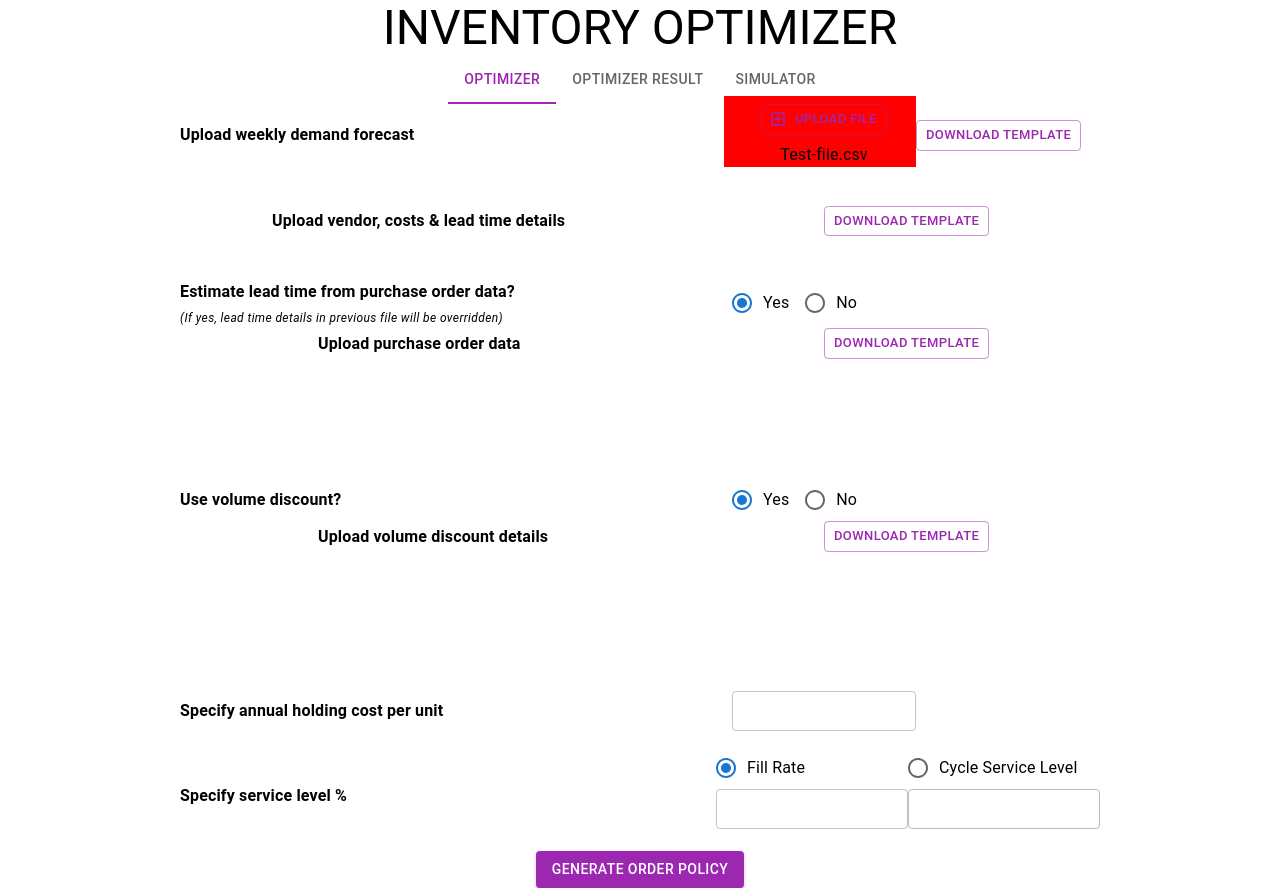
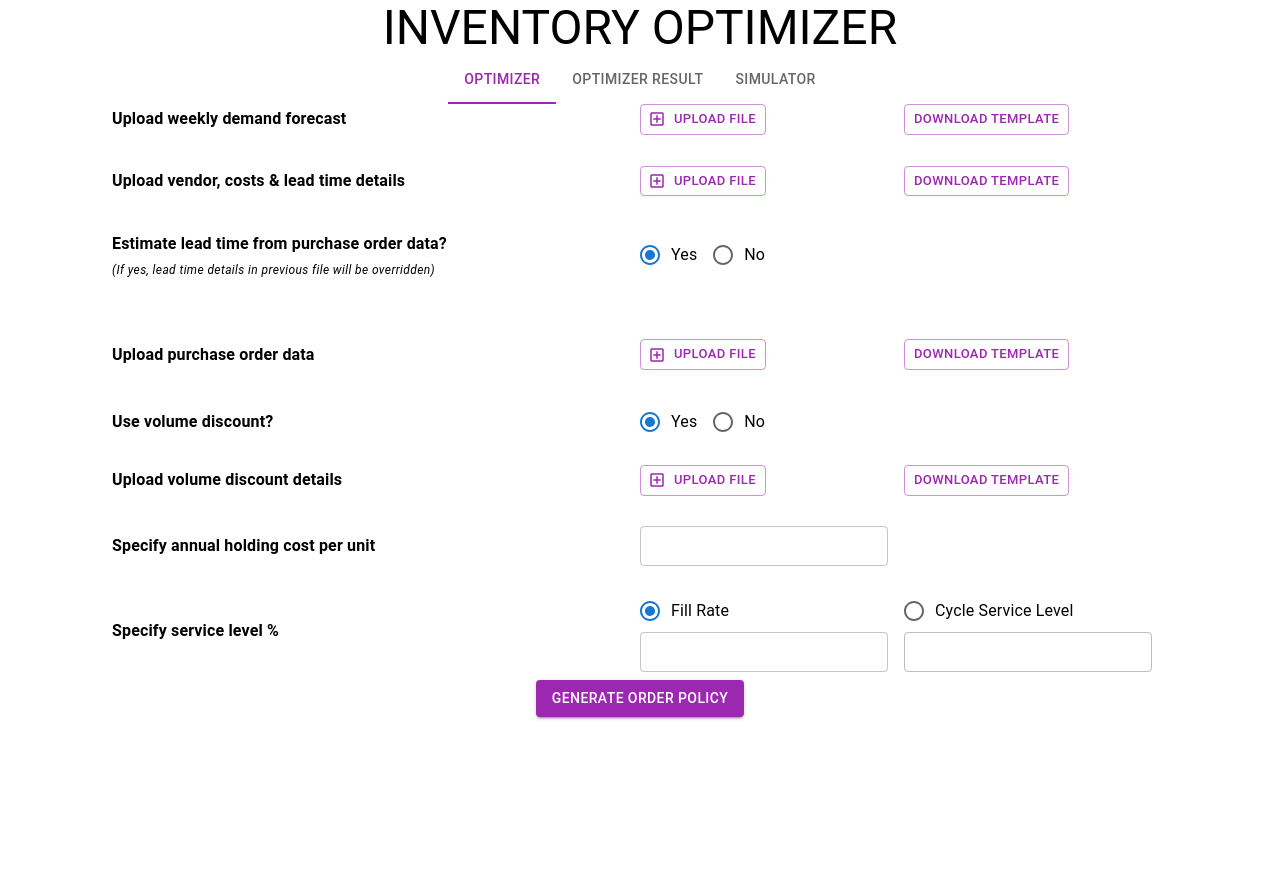
Before and after one commit to shashank-statusneo/robot-frontend, a React (Create React App) app: page / in a window 1280 px wide. After the commit the page ends 800 px from the top, so only its background shows below. Built offline with nearby package versions, Linux system fonts and the light colour scheme.

Commit message:
added api for uploading data

```diff
--- a/package.json
+++ b/package.json
@@ -3,9 +3,9 @@
   "version": "0.1.0",
   "private": true,
   "dependencies": {
-    "@mui/icons-material": "^5.11.16",
     "@emotion/react": "^11.11.0",
     "@emotion/styled": "^11.11.0",
+    "@mui/icons-material": "^5.11.16",
     "@mui/lab": "^5.0.0-alpha.130",
     "@mui/material": "^5.13.1",
     "@mui/styled-engine-sc": "^5.12.0",
@@ -17,6 +17,8 @@
     "@types/node": "^16.18.31",
     "@types/react": "^18.2.6",
     "@types/react-dom": "^18.2.4",
+    "@visx/xychart": "^3.1.2",
+    "axios": "^1.4.0",
     "dayjs": "^1.11.7",
     "react": "^18.2.0",
     "react-dom": "^18.2.0",
@@ -25,7 +27,7 @@
     "web-vitals": "^2.1.4"
   },
   "scripts": {
-    "start": "set PORT=3006 && react-scripts start",
+    "start:dev": "set PORT=3006 && react-scripts start",
     "build": "react-scripts build",
     "test": "react-scripts test",
     "eject": "react-scripts eject",
--- a/src/pages/InventoryOptimizer/Optimizer.tsx
+++ b/src/pages/InventoryOptimizer/Optimizer.tsx
@@ -1,5 +1,6 @@
-import React, { useState, useRef, useEffect, MutableRefObject } from 'react'
+import React, { useState, useRef, MutableRefObject } from 'react'
 import {
+    Container,
     Typography,
     Button,
     Grid,
@@ -12,6 +13,7 @@ import {
 } from '@mui/material'
 import AddBoxOutlinedIcon from '@mui/icons-material/AddBoxOutlined'
 import downloadableTemplates from './Templates.'
+import { uploadDemandForecastData } from './api'
 
 const OptimizerContainer = () => {
 
@@ -23,6 +25,15 @@ const OptimizerContainer = () => {
     const [leadTimeEnabled, setLeadTimeEnabled] = useState(true)
     const [volumneDiscountEnabled, setVolumeDiscountEnabled] = useState(true)
     const [serviceLevel, setServiceLevel] = useState('fillRate')
+
+    const [forcastFile, setForcastFile] = useState<File>();
+    const [forecastFileName, setForecastFileName] = useState<string>('')
+    const [vendorFile, setVendorFile] = useState<File>();
+    const [vendorFileName, setVendorFileName] = useState<string>('')
+    const [orderFile, setOrderFile] = useState<File>();
+    const [orderFileName, setOrderFileName] = useState<string>('')
+    const [volumeDiscountFile, setVolumeDiscountFile] = useState<File>();
+    const [volumeDiscountFileName, setVolumeDiscountFileName] = useState<string>('')
 
     const handleLeadTimeChange = (event:  React.ChangeEvent<HTMLInputElement>) => {
         event.target.value == 'yes'
@@ -114,7 +125,7 @@ const OptimizerContainer = () => {
     // General function to export Form Radio Field
     const FormRadioButton = (params: { id: string ; identifier: boolean ; options: { [x: string]: string }; onChange: ((event: React.ChangeEvent<HTMLInputElement>, value: string) => void) }) => {
         return (
-            <FormControl>
+            <FormControl >
                 <RadioGroup
                     row
                     id={params.id}
@@ -143,7 +154,6 @@ const OptimizerContainer = () => {
         return (
             <Grid
                 container
-                spacing={2}
                 direction="row"
                 justifyContent="center"
                 alignItems="center"
@@ -174,64 +184,37 @@ const OptimizerContainer = () => {
         )
     }
 
-
-
-    // const handleWeeklyForcastDownloadBtn = (event:  React.MouseEvent<HTMLAnchorElement, MouseEvent> | React.MouseEvent<HTMLSpanElement, MouseEvent>, fileName: string, filePath: string  ) => {
-    //     event.preventDefault()
-    //     console.log(fileName)
-    //     console.log(filePath)
-    //     console.log(event)
-    // }
-
-    // // Vendor Cost and Lead Time btn handlers
-    // const handleVendorCostTimeUploadBtn = (event:  React.ChangeEvent<HTMLInputElement>) => {
-    //     console.log(event)
-    // }
-    const handleVendorCostTimeDownloadBtn = (event:  React.MouseEvent<HTMLButtonElement>) => {
-        console.log(event)
-    }
-
-    // // Purchase order btn handlers
-    // const handlePurchaseOrderUploadBtn = (event:  React.ChangeEvent<HTMLInputElement>) => {
-    //     console.log(event)
-    // }
-    const handlePurchaseOrderDownloadBtn = (event: React.MouseEvent<HTMLButtonElement, MouseEvent>) => {
-
-        console.log(event)
-
-    }
-
-    // // Volume Discount btn handlers
-    // const handleVolumeDiscountUploadBtn = (event:  React.ChangeEvent<HTMLInputElement>) => {
-    //     console.log(event)
-    // }
-
-    const handleVolumeDiscountDownloadBtn = (event:  React.MouseEvent<HTMLButtonElement>) => {
-        console.log(event)
-    }
-
-
     const WeeklyForcastContainer = () => {
 
         const weeklyForcastFile = useRef() as MutableRefObject<HTMLInputElement>;
-        const [uploadFile, setUploadFile] = useState<File>()
-        const [fileName, setFileName] = useState<string>('Test-file.csv')
-        const [fileNameVisible, setFileNamefileNameVisible] = useState<boolean>(false)
 
         const handleUploadClick  = () => {
             weeklyForcastFile.current.click()
         }
 
-        const handleFileChange = (event:  React.ChangeEvent<HTMLInputElement>) => {
+        const handleFileChange = async (event:  React.ChangeEvent<HTMLInputElement>) => {
             const fileObj = event.target.files && event.target.files[0];
             if (!fileObj) {
             return;
             }
 
-            console.log(fileObj)
-            setUploadFile(fileObj)
-            setFileName(fileObj.name)
-            setFileNamefileNameVisible(true)
+            else {
+                // call upload api
+
+                const uploadPayload = {
+                    'file': fileObj
+                }
+
+                const uploadResponse = await uploadDemandForecastData('post', uploadPayload);
+
+                console.log(uploadResponse)
+
+                setForcastFile(fileObj)
+                setForecastFileName(fileObj.name)
+            }
+
+
+
         }
 
         return (
@@ -240,12 +223,14 @@ const OptimizerContainer = () => {
                 direction="row"
                 justifyContent="center"
                 alignItems="center"
+
             >
-                <Grid item xs={6}>
+                <Grid item lg={6} md={6} sm={12} >
                     <FormLabel label="Upload weekly demand forecast" />
                 </Grid>
-                <Grid spacing={1} justifyContent='center' container direction='row' item xs={2} bgcolor='red'>
-                    <Grid item>
+                <Grid item container lg={6} md={6} sm={12} direction="column">
+                    <Grid item container direction="row">
+                        <Grid item lg={6} md={6} sm={6}>
                             <Button
                                 variant="outlined"
                                 color="secondary"
@@ -258,11 +243,7 @@ const OptimizerContainer = () => {
                                 <input hidden ref={weeklyForcastFile} accept=".csv" type="file" onChange={handleFileChange}></input>
                             </Button>
                         </Grid>
-                    <Grid item>
-                    <Typography>{fileName}</Typography>
-                    </Grid>
-                </Grid>
-                <Grid item xs={2}>
+                        <Grid item lg={6} md={6} sm={6}>
                             <FormDownloadTemplateButton
                                 id="weekly-forcast-template-downloader"
                                 filePath={downloadableTemplates.DemandForcast}
@@ -270,10 +251,32 @@ const OptimizerContainer = () => {
                             />
                         </Grid>
                     </Grid>
+                    <Grid item>
+                        <Grid item>
+                            <Typography>{forecastFileName}</Typography>
+                        </Grid>
+                    </Grid>
+                </Grid>
+            </Grid>
         )
     }
 
     const VendorCostTimeContainer = () => {
+
+        const vendorForecastFile = useRef() as MutableRefObject<HTMLInputElement>;
+        const handleUploadClick  = () => {
+            vendorForecastFile.current.click()
+        }
+
+        const handleFileChange = (event:  React.ChangeEvent<HTMLInputElement>) => {
+            const fileObj = event.target.files && event.target.files[0];
+            if (!fileObj) {
+            return;
+            }
+            setVendorFileName(fileObj.name)
+            setVendorFile(fileObj)
+        }
+
         return (
             <Grid
                 container
@@ -281,23 +284,40 @@ const OptimizerContainer = () => {
                 justifyContent="center"
                 alignItems="center"
             >
-                <Grid item xs={6}>
+                <Grid item lg={6} md={6} sm={12} >
                     <FormLabel label="Upload vendor, costs & lead time details" />
                 </Grid>
-                {/* <Grid item xs={2}>
-                    <FormUploadButton
+
+                <Grid item container lg={6} md={6} sm={12} direction="column">
+                    <Grid item container direction="row">
+                        <Grid item lg={6} md={6} sm={6}>
+                            <Button
+                                variant="outlined"
+                                color="secondary"
+                                size="small"
+                                startIcon={<AddBoxOutlinedIcon />}
                                 id="vendor-cost-time-uploader"
-                        disabled={false}
-                        onClick={handleVendorCostTimeUploadBtn}
-                    />
-                </Grid> */}
-                <Grid item xs={2}>
+                                onClick={handleUploadClick}
+                            >
+                                Upload File
+                                <input hidden ref={vendorForecastFile} accept=".csv" type="file" onChange={handleFileChange}></input>
+                            </Button>
+                        </Grid>
+                        <Grid item lg={6} md={6} sm={6}>
                             <FormDownloadTemplateButton
                                 id="vendor-cost-time-template-downloader"
                                 filePath={downloadableTemplates.VendorData}
                                 fileName="Vendor Data.csv"
                             />
                         </Grid>
+                    </Grid>
+                    <Grid item>
+                        <Grid item>
+                            <Typography>{vendorFileName}</Typography>
+                        </Grid>
+                    </Grid>
+                </Grid>
+
             </Grid>
         )
     }
@@ -310,7 +330,7 @@ const OptimizerContainer = () => {
                 justifyContent="center"
                 alignItems="center"
             >
-                <Grid item xs={6}>
+                 <Grid item lg={6} md={6} sm={12}>
                     <Grid container direction="column">
                             <Grid item>
                                 <FormLabel label="Estimate lead time from purchase order data?" />
@@ -320,8 +340,7 @@ const OptimizerContainer = () => {
                             </Grid>
                         </Grid>
                 </Grid>
-
-                <Grid item xs={4}>
+                <Grid item container lg={6} md={6} sm={12} direction="column">
                     <FormRadioButton
                         options={{ yes: 'Yes', no: 'No' }}
                         identifier={leadTimeEnabled}
@@ -334,6 +353,21 @@ const OptimizerContainer = () => {
     }
 
     const PurchaseOrderContainer = () => {
+
+        const purchaseOrderFile = useRef() as MutableRefObject<HTMLInputElement>;
+        const handleUploadClick  = () => {
+            purchaseOrderFile.current.click()
+        }
+
+        const handleFileChange = (event:  React.ChangeEvent<HTMLInputElement>) => {
+            const fileObj = event.target.files && event.target.files[0];
+            if (!fileObj) {
+            return;
+            }
+            setOrderFileName(fileObj.name)
+            setOrderFile(fileObj)
+        }
+
         return (
             <Grid
                 container
@@ -341,38 +375,52 @@ const OptimizerContainer = () => {
                 justifyContent="center"
                 alignItems="center"
             >
-                <Grid item xs={6} container justifyContent="center">
-                    <Grid item xs={6}>
+                <Grid item lg={6} md={6} sm={12} >
                     <FormLabel label="Upload purchase order data" />
                 </Grid>
+
+                <Grid item container lg={6} md={6} sm={12} direction="column">
+
+                    <Grid item container direction="row">
+
+                        <Grid item lg={6} md={6} sm={6}>
+                            <Button
+                                variant="outlined"
+                                color="secondary"
+                                size="small"
+                                startIcon={<AddBoxOutlinedIcon />}
+                                id="purchase-order-data-uploader"
+                                onClick={handleUploadClick}
+                                disabled={leadTimeEnabled ? false : true}
+                            >
+                                Upload File
+                                <input hidden ref={purchaseOrderFile} accept=".csv" type="file" onChange={handleFileChange}></input>
+                            </Button>
                         </Grid>
-                <Grid
-                    item
-                    xs={4}
-                    container
-                    justifyContent="center"
-                    direction="row"
-                >
-                    {/* <Grid item xs={6}>
-                        <FormUploadButton
-                            id="purchase-order-data-uploader"
-                            // onClick={handlePurchaseOrderUploadBtn}
-                            disabled={leadTimeEnabled ? false : true}
-                        />
-                    </Grid> */}
-                    <Grid item xs={6}>
+
+                        <Grid item lg={6} md={6} sm={6}>
                             <FormDownloadTemplateButton
                                 id="purchase-order-data-template-downloader"
                                 filePath={downloadableTemplates.PurchaseOrder}
                                 fileName="Purchase Order Data.csv"
                             />
                         </Grid>
+
+                    </Grid>
+
+                    <Grid item>
+                        <Grid item>
+                            <Typography>{orderFileName}</Typography>
+                        </Grid>
+                    </Grid>
+
                 </Grid>
             </Grid>
         )
     }
 
     const VolumeDiscountContainer = () => {
+
         return (
             <Grid
                 container
@@ -380,11 +428,11 @@ const OptimizerContainer = () => {
                 justifyContent="center"
                 alignItems="center"
             >
-                <Grid item xs={6}>
+                <Grid item lg={6} md={6} sm={12}>
                     <FormLabel label="Use volume discount?" />
                 </Grid>
 
-                <Grid item xs={4}>
+                <Grid item container lg={6} md={6} sm={12} direction="column">
                     <FormRadioButton
                         options={{ yes: 'Yes', no: 'No' }}
                         identifier={volumneDiscountEnabled}
@@ -397,6 +445,21 @@ const OptimizerContainer = () => {
     }
 
     const VolumeDiscountDetailsContainer = () => {
+
+        const volumeDiscountFile = useRef() as MutableRefObject<HTMLInputElement>;
+        const handleUploadClick  = () => {
+            volumeDiscountFile.current.click()
+        }
+
+        const handleFileChange = (event:  React.ChangeEvent<HTMLInputElement>) => {
+            const fileObj = event.target.files && event.target.files[0];
+            if (!fileObj) {
+            return;
+            }
+            setVolumeDiscountFileName(fileObj.name)
+            setVolumeDiscountFile(fileObj)
+        }
+
         return (
             <Grid
                 container
@@ -404,32 +467,45 @@ const OptimizerContainer = () => {
                 justifyContent="center"
                 alignItems="center"
             >
-                <Grid item xs={6} container justifyContent="center">
-                    <Grid item xs={6}>
+                <Grid item lg={6} md={6} sm={12} >
                     <FormLabel label="Upload volume discount details" />
                 </Grid>
+
+                <Grid item container lg={6} md={6} sm={12} direction="column">
+
+                    <Grid item container direction="row">
+
+                        <Grid item lg={6} md={6} sm={6}>
+                            <Button
+                                variant="outlined"
+                                color="secondary"
+                                size="small"
+                                startIcon={<AddBoxOutlinedIcon />}
+                                onClick={handleUploadClick}
+                                id="volume-discount-data-uploader"
+                                disabled={volumneDiscountEnabled ? false : true}
+                            >
+                                Upload File
+                                <input hidden ref={volumeDiscountFile} accept=".csv" type="file" onChange={handleFileChange}></input>
+                            </Button>
                         </Grid>
-                <Grid
-                    item
-                    xs={4}
-                    container
-                    justifyContent="center"
-                    direction="row"
-                >
-                    {/* <Grid item xs={6}>
-                        <FormUploadButton
-                            id="volume-discount-data-uploader"
-                            // onClick={handleVolumeDiscountUploadBtn}
-                            disabled={volumneDiscountEnabled ? false : true}
-                        />
-                    </Grid> */}
-                    <Grid item xs={6}>
+
+                        <Grid item lg={6} md={6} sm={6}>
                             <FormDownloadTemplateButton
                                 id="volume-discount-template-downloader"
                                 filePath={downloadableTemplates.VolumeDiscount}
                                 fileName="Volume Discount Data.csv"
                             />
                         </Grid>
+
+                    </Grid>
+
+                    <Grid item>
+                        <Grid item>
+                            <Typography>{volumeDiscountFileName}</Typography>
+                        </Grid>
+                    </Grid>
+
                 </Grid>
             </Grid>
         )
@@ -443,11 +519,12 @@ const OptimizerContainer = () => {
                 justifyContent="center"
                 alignItems="center"
             >
-                <Grid item xs={6}>
+                <Grid item lg={6} md={6} sm={12} >
                     <FormLabel label="Specify annual holding cost per unit" />
                 </Grid>
-                <Grid item xs={4}>
-                    <Grid item xs={6}>
+
+                <Grid item container lg={6} md={6} sm={12} direction="column">
+                    <Grid item lg={6} md={6} sm={12}>
                         <FormTextField disabled={false} />
                     </Grid>
                 </Grid>
@@ -462,16 +539,14 @@ const OptimizerContainer = () => {
                 direction="row"
                 justifyContent="center"
                 alignItems="center"
+
             >
-                <Grid item xs={6}>
-                    <Grid container direction="column">
-                        <Grid item>
+
+                <Grid item lg={6} md={6} sm={12}>
                     <FormLabel label="Specify service level %" />
                 </Grid>
-                    </Grid>
-                </Grid>
 
-                <Grid item xs={4}>
+                <Grid item container lg={6} md={6} sm={12} direction="column">
                     <CustomFormRadioButton
                         options={{
                             fillRate: 'Fill Rate',
@@ -496,7 +571,7 @@ const OptimizerContainer = () => {
             >
                 <Grid item>
                     <Button variant="contained" color="secondary">
-                        GENERATE ORDER POLICy
+                        GENERATE ORDER POLICY
                     </Button>
                 </Grid>
             </Grid>
@@ -504,44 +579,57 @@ const OptimizerContainer = () => {
     }
 
     return (
-        <Grid container direction="column" justifyContent="center" spacing={2}>
+        <Container sx={{ flexGrow: 1 }} fixed >
+            <Grid container direction="column" spacing={1}>
+
+                {/* Upload forecast */}
                 <Grid item>
                     <WeeklyForcastContainer />
                 </Grid>
+
+                {/* Vendor Cost and Lead Time */}
                 <Grid item>
                     <VendorCostTimeContainer />
                 </Grid>
+
+                {/* Estimated Lead Time */}
                 <Grid item>
-                <Grid container direction="column">
-                    <Grid container item>
                     <EstimateLeadTimeContainer />
                 </Grid>
-                    <Grid container item>
+
+                {/* Purchase Order */}
+                <Grid item>
                     <PurchaseOrderContainer />
                 </Grid>
-                </Grid>
-            </Grid>
+
+                {/* Apply volume discount */}
                 <Grid item>
-                <Grid container direction="column">
-                    <Grid container item>
                     <VolumeDiscountContainer />
                 </Grid>
-                    <Grid container item>
+
+                {/* Volume Discount */}
+                <Grid item>
                     <VolumeDiscountDetailsContainer />
                 </Grid>
-                </Grid>
-            </Grid>
+
+                {/* Annual holding cost per unit */}
                 <Grid item>
                     <AnnualHoldingCostContainer />
                 </Grid>
+
+                {/* Service Level */}
                 <Grid item>
                     <ServiceLevelContainer />
                 </Grid>
+
+                {/* Generate Order Policy */}
                 <Grid item>
                     <SubmitFormButton />
                 </Grid>
+
             </Grid>
+        </Container>
     )
 }
 
-export default OptimizerContainer
+export default OptimizerContainer;
--- /dev/null
+++ b/src/pages/InventoryOptimizer/api.tsx
@@ -0,0 +1,21 @@
+import { axiosPostWrapper } from '../../utils/helpers';
+
+const url = 'http://127.0.0.1:5000'
+
+const apiEndPoints = {
+    uploadDemandForecast: '/demand_forecast',
+    uploadVendorData: '/vendor',
+}
+
+const fileRequestHeader = {
+    'Content-Type': 'multipart/form-data'
+  }
+
+export const uploadDemandForecastData = async (requestType: string, data: any) => {
+    return await axiosPostWrapper(
+        `${url}/${apiEndPoints.uploadDemandForecast}`,
+        data, fileRequestHeader,
+    );
+}
+
+export default apiEndPoints;
```
Also changed, not shown: src/pages/InventoryOptimizer/OptimizerResult.tsx (+161 -37 lines), src/utils/helpers.tsx (added, +14 -0 lines), 1 other file (tests, documents, lock files or other folders). Lines whose indentation alone changed are shown as unchanged.
